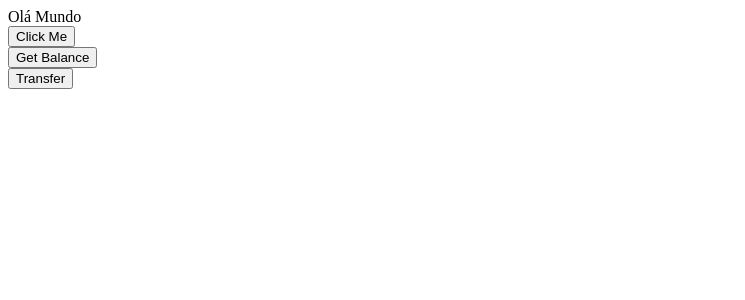
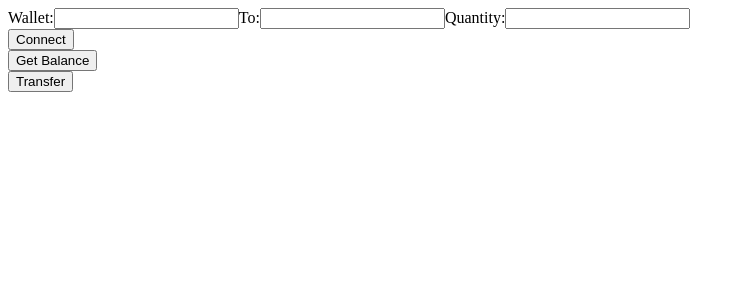
Before and after one commit to Buenohy/metamask-web3-react, a React (Create React App) app: page / in a window 1280 px wide. Shown: the top 300 px of the page, without its empty margins (0-745 px from the left). Built offline with nearby package versions, Linux system fonts and the light colour scheme.

Commit message:
feat: interface

```diff
--- a/src/App.js
+++ b/src/App.js
@@ -2,35 +2,73 @@ import { useState } from 'react';
 import { getBalance, getMetaMaskProvider, transfer } from './MetaMaskService';
 
 function App() {
+  const [address, setAddress] = useState(null);
+  const [to, setTo] = useState(null);
+  const [quantity, setQuantity] = useState(null);
   const [message, setMessage] = useState('');
 
+  const handleConnect = async () => {
+    try {
+      const { account } = await getMetaMaskProvider();
+      setAddress(account);
+      setMessage(`Carteira conectada: ${account}`);
+    } catch (err) {
+      setMessage(err.message);
+    }
+  };
+
   function getBalanceClick() {
-    getBalance('0xDe2F4B963D7f6f1898Aff2802Efc6376973e8540')
+    if (!address) {
+      setMessage('Por favor, conecte sua carteira primeiro');
+      return;
+    }
+
+    getBalance(address)
       .then((balance) => setMessage(balance))
       .catch((err) => setMessage(err.message));
   }
 
   function transferClick() {
-    transfer(
-      '0xDe2F4B963D7f6f1898Aff2802Efc6376973e8540',
-      '0x67893C15087b63997a310659Df0E7b9806BecB9F',
-      '0.01'
-        .then((tx) => setMessage(tx))
-        .catch((err) => setMessage(err.message))
-    );
+    if (!address) {
+      setMessage('Por favor, conecte sua carteira primeiro');
+      return;
+    }
+
+    setMessage('Iniciando transferência...');
+    transfer(address, to, '0.01')
+      .then((tx) => setMessage(`Transferência enviada! Hash: ${tx}`))
+      .catch((err) => setMessage(err.message));
   }
 
   return (
     <div>
-      Olá Mundo
+      Wallet:
+      <input
+        type="text"
+        value={address}
+        onChange={(evt) => setAddress(evt.target.value)}
+      />
+      To:
+      <input
+        type="text"
+        value={to}
+        onChange={(evt) => setTo(evt.target.value)}
+      />
+      Quantity:
+      <input
+        type="text"
+        value={quantity}
+        onChange={(evt) => setQuantity(evt.target.value)}
+      />
       <br />
-      <button onClick={() => getMetaMaskProvider()}>Click Me</button>
+      <button onClick={handleConnect}>Connect</button>
       <br />
       <button onClick={getBalanceClick}>Get Balance</button>
       <br />
       <button onClick={transferClick}>Transfer</button>
       <br />
-      {message}
+      {address && <p>Endereço conectado: {address}</p>}
+      <p>{message}</p>
     </div>
   );
 }
--- a/src/MetaMaskService.js
+++ b/src/MetaMaskService.js
@@ -9,17 +9,17 @@ export async function getMetaMaskProvider() {
   console.log(accounts);
   if (!accounts || !accounts.length) throw new Error(`Permission required!`);
 
-  return web3;
+  return { web3, account: accounts[0] };
 }
 
 export async function getBalance(address) {
-  const web3 = await getMetaMaskProvider();
+  const { web3 } = await getMetaMaskProvider();
   const balance = await web3.eth.getBalance(address);
-  return web3.utils.fromWei(balance);
+  return web3.utils.fromWei(balance, 'ether');
 }
 
 export async function transfer(from, to, quantity) {
-  const web3 = await getMetaMaskProvider();
+  const { web3 } = await getMetaMaskProvider();
   const value = web3.utils.toWei(quantity, 'ether');
 
   const nonce = await web3.eth.getTransactionCount(from, 'latest');
```
